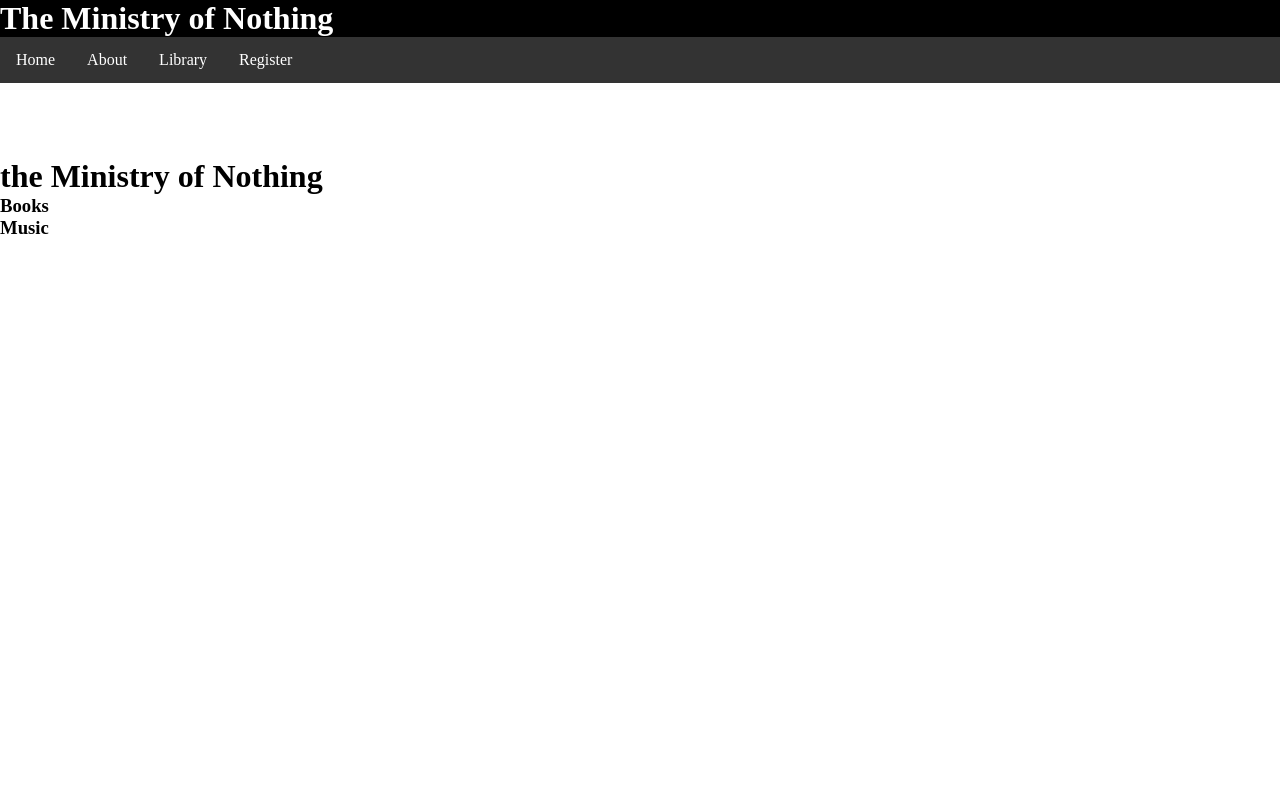
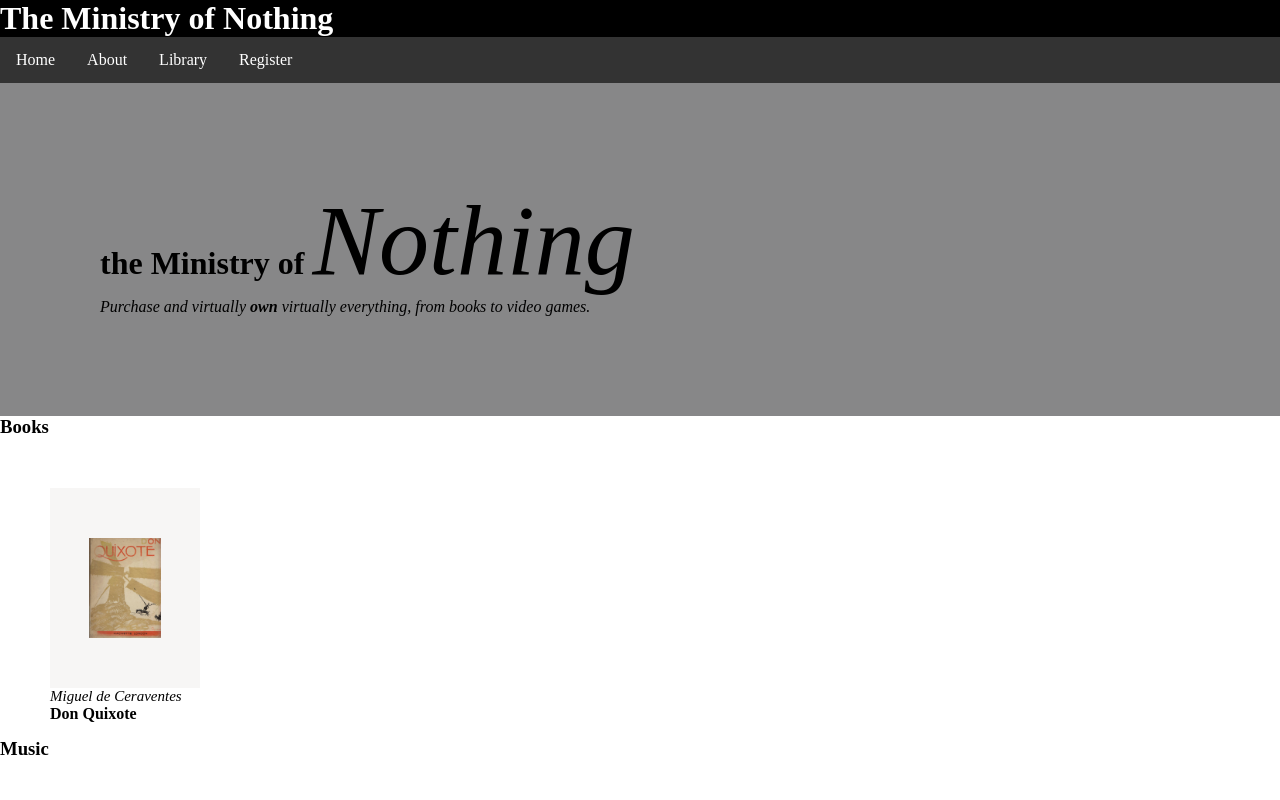
Before and after one commit to sivertmh/nothing_ministry_2IMI2025, a Flask app: page / in a window 1280 px wide. Run offline with Flask 3, Linux system fonts and the light colour scheme.

Commit message:
resize network map and example item done (html/css)

```diff
--- a/static/stylesheets/style.css
+++ b/static/stylesheets/style.css
@@ -1,3 +1,7 @@
+:root {
+  --item-height: 200px;
+}
+
 * {
   margin: 0;
   padding: 0;
@@ -5,7 +9,6 @@
 
 header {
   background-color: black;
-  margin-bottom: 75px;
 }
 
 header h1 {
@@ -31,6 +34,65 @@
   background-color: #111111;
 }
 
+.hero {
+  background-color: #878788;
+  padding: 100px;
+
+  justify-content: center;
+  align-items: center;
+}
+
+.hero p {
+  font-style: italic;
+}
+
+.item {
+  width: calc(var(--item-height) * 0.75);
+  height: var(--item-height);
+  margin: 30px;
+  padding: 20px;
+}
+
+.item .creator-name {
+  font-style: italic;
+  font-size: calc(var(--item-height) * 0.075);
+}
+
+.item .item-name {
+  font-weight: bold;
+  font-size: calc(var(--item-height) * 0.08);
+}
+
+.item-pic-cntr {
+  width: calc(var(--item-height) * 0.75);
+  height: calc(var(--item-height));
+  background-color: #f7f6f5;
+
+  justify-content: center;
+  align-items: center;
+  display: flex;
+}
+
+.item-pic-cntr img {
+  height: 50%;
+}
+
 .user-lib-heading {
   text-align: center;
 }
+
+.register-page {
+  display: flex;
+  align-items: center;
+  justify-content: center;
+}
+
+.register-form {
+  display: flex;
+  flex-direction: column;
+  width: 200px;
+}
+
+.register-form input {
+  margin: 10px;
+}
--- a/templates/index.html
+++ b/templates/index.html
@@ -23,13 +23,26 @@
 
   <main>
     <div class="hero">
-      <h1>the Ministry of <span style="font-weight: bold ;">Nothing</span></h1>
+      <h1>the Ministry of <span style="font-size: 100px; font-style: italic; font-weight: 100;">Nothing</span></h1>
+      <p>Purchase and virtually <span style="font-weight: bold;">own</span> virtually everything, from books to video
+        games.</p>
     </div>
+
     <div class="store">
-      <h3>Books</h3>
-      <div class="book-store"></div>
-      <h3>Music</h3>
-      <div class="music-store"></div>
+      <div class="book-store">
+        <h3>Books</h3>
+        <div class="item">
+          <div class="item-pic-cntr">
+            <img src="../static/media/pictures/cover_don_quixote.png" alt="First edition cover of Don Quixote">
+          </div>
+          <p class="creator-name">Miguel de Ceraventes</p>
+          <p class="item-name">Don Quixote</p>
+        </div>
+      </div>
+
+      <div class="music-store">
+        <h3>Music</h3>
+      </div>
     </div>
   </main>
 </body>
--- a/templates/register.html
+++ b/templates/register.html
@@ -20,8 +20,10 @@
             <li><a href="/u/register">Register</a></li>
         </ul>
     </header>
+
+    <main class="register-page">
+        <div class="register-form">
             <h3>Register</h3>
-    <main>
             <form action="/u/register" method="POST">
                 <input type="text" name="name" placeholder="First Name" />
                 <input type="text" name="surname" placeholder="Surname" />
@@ -30,6 +32,7 @@
                 <input type="text" name="password" placeholder="Password" />
                 <input type="submit" value="Register" />
             </form>
+        </div>
     </main>
 </body>
 <script src="../static/scripts/main.js"></script>
--- a/templates/user.html
+++ b/templates/user.html
@@ -31,7 +31,7 @@
       {% endfor %}
     </ul>
     {% else %}
-    <p>Your library seems empty... you can purchase media on the home page.</p>
+    <p>Your library seems empty . . . you can purchase media on the home page.</p>
     {% endif %}
   </main>
 </body>
```
Also changed, not shown: python/functions.py (+4 -3 lines), docs/readme.md, static/media/pictures/cover_don_quixote.png (added), 1 other file. Lines whose indentation alone changed are shown as unchanged.
